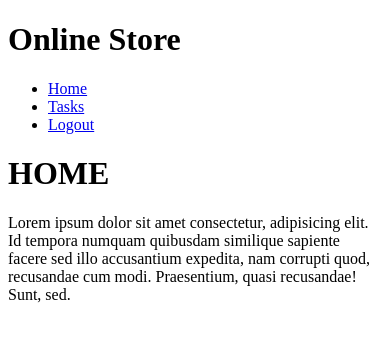
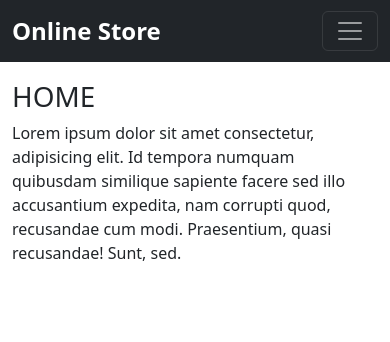
Before and after one commit to ByronGG/Online_Store_Django, a Django app: page / in a window 390 px wide. Shown: the top 342 px of the page. Run offline with Django 5.2, Linux system fonts and the light colour scheme; a user stored in the database is signed in.

Commit message:
Enhance base template with Bootstrap for improved styling and responsive navbar

```diff
--- a/tasks/templates/base.html
+++ b/tasks/templates/base.html
@@ -4,23 +4,75 @@
     <meta charset="UTF-8">
     <meta name="viewport" content="width=device-width, initial-scale=1.0">
     <title>Online Store - Django APP</title>
+    <!-- Bootstrap CSS -->
+    <link href="https://cdn.jsdelivr.net/npm/bootstrap@5.3.0/dist/css/bootstrap.min.css" rel="stylesheet">
+    <!-- Custom CSS -->
+    <style>
+        body {
+            padding-top: 56px; /* Ajuste para el navbar fijo */
+        }
+        .navbar-brand {
+            font-weight: bold;
+            font-size: 1.5rem;
+        }
+        .welcome-message {
+            margin-right: 15px;
+            color: white;
+            font-weight: bold;
+        }
+    </style>
 </head>
 <body>
-    <header>
-        <h1>Online Store</h1>
-        <nav>
-            <ul>
-                <li><a href="/">Home</a></li>
-                <li><a href="/tasks/">Tasks</a></li>
+    <!-- Navbar -->
+    <nav class="navbar navbar-expand-lg navbar-dark bg-dark fixed-top">
+        <div class="container-fluid">
+            <a class="navbar-brand" href="/">Online Store</a>
+            <button class="navbar-toggler" type="button" data-bs-toggle="collapse" data-bs-target="#navbarNav" aria-controls="navbarNav" aria-expanded="false" aria-label="Toggle navigation">
+                <span class="navbar-toggler-icon"></span>
+            </button>
+            <div class="collapse navbar-collapse" id="navbarNav">
+                <ul class="navbar-nav me-auto mb-2 mb-lg-0">
+                    <li class="nav-item">
+                        <a class="nav-link" href="/">Home</a>
+                    </li>
+                    <li class="nav-item">
+                        <a class="nav-link" href="/tasks/">Tasks</a>
+                    </li>
+                </ul>
+                <ul class="navbar-nav ms-auto mb-2 mb-lg-0">
                     {% if user.is_authenticated %}
-                <li><a href="/logout/">Logout</a></li>
+                        <li class="nav-item dropdown">
+                            <a class="nav-link dropdown-toggle" href="#" id="navbarDropdown" role="button" data-bs-toggle="dropdown" aria-expanded="false">
+                                {{ user.username }}
+                            </a>
+                            <ul class="dropdown-menu" aria-labelledby="navbarDropdown">
+                                <li><a class="dropdown-item" href="/profile/">Profile</a></li>
+                                <li><hr class="dropdown-divider"></li>
+                                <li><a class="dropdown-item" href="/logout/">Logout</a></li>
+                            </ul>
+                        </li>
                     {% else %}
-                <li><a href="/signup/">Sign Up</a></li>
-                <li><a href="/signin/">Sign In</a></li>
+                        <li class="nav-item">
+                            <a class="nav-link" href="/signup/">Sign Up</a>
+                        </li>
+                        <li class="nav-item">
+                            <a class="nav-link" href="/signin/">Sign In</a>
+                        </li>
                     {% endif %}
                 </ul>
-    </header>
+            </div>
+        </div>
+    </nav>
+
+    <!-- Contenido Principal -->
+    <main class="container mt-4">
         {% block content %}
+        <!-- El contenido específico de cada página se insertará aquí -->
         {% endblock %}
+    </main>
+
+    <!-- Bootstrap JS y dependencias -->
+    <script src="https://cdn.jsdelivr.net/npm/@popperjs/core@2.11.6/dist/umd/popper.min.js"></script>
+    <script src="https://cdn.jsdelivr.net/npm/bootstrap@5.3.0/dist/js/bootstrap.min.js"></script>
 </body>
 </html>
```
Also changed, not shown: db.sqlite3. Lines whose indentation alone changed are shown as unchanged.
